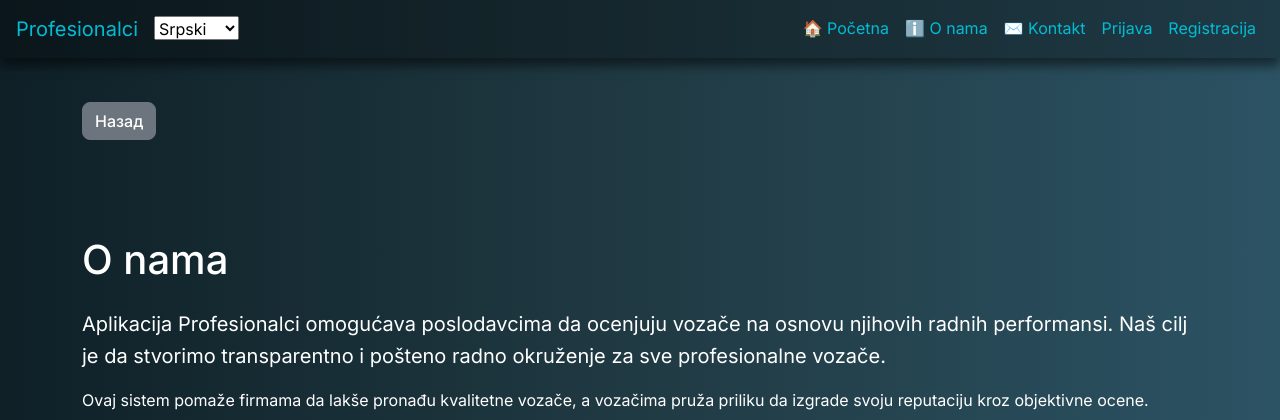
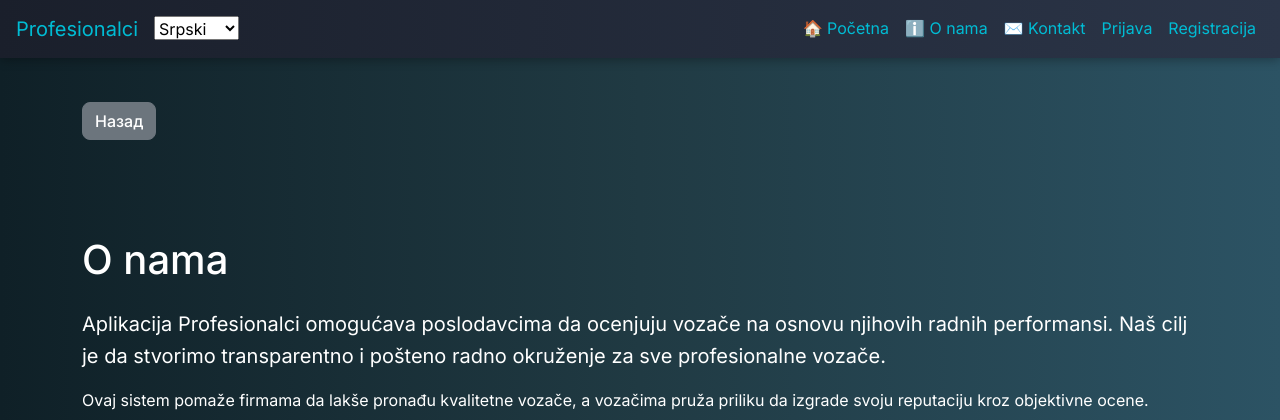
Before and after one commit to ivan1408993/profesionalci-app, a Flask app: page /about in a window 1280 px wide. Shown: the top 420 px of the page. Run offline with Flask 3, Linux system fonts and the light colour scheme; some libraries are stand-ins or nearby versions.

Commit message:
u style.css nav.navbar dodat da bude taman, da nije providan - test 1

```diff
--- a/app/static/css/style.css
+++ b/app/static/css/style.css
@@ -128,6 +128,14 @@ body {
     -moz-osx-font-smoothing: grayscale;
 }
 
+nav.navbar {
+    background: linear-gradient(90deg, #1a1f2b, #2b3548);
+    background-color: #1a1f2b; /* fallback */
+    opacity: 1 !important;
+    box-shadow: 0 2px 10px rgba(0,0,0,0.3);
+}
+
+
 .terms-text, .privacy-text {
     max-width: 800px;
     color: white;
```
